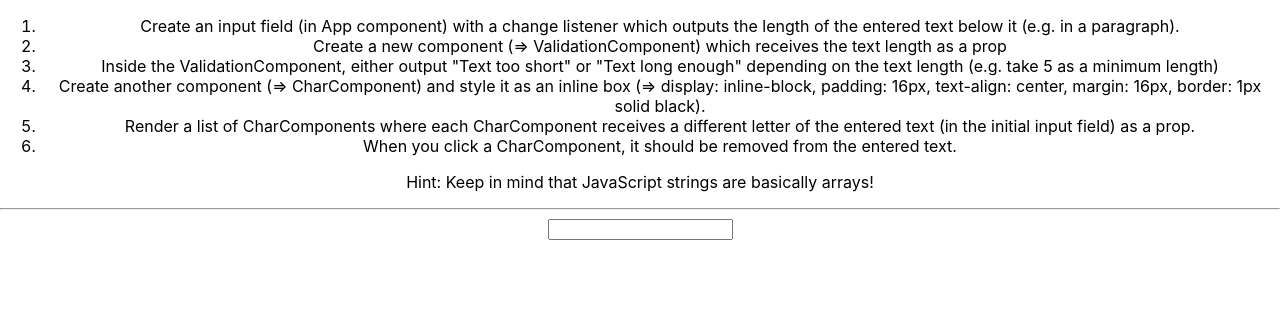
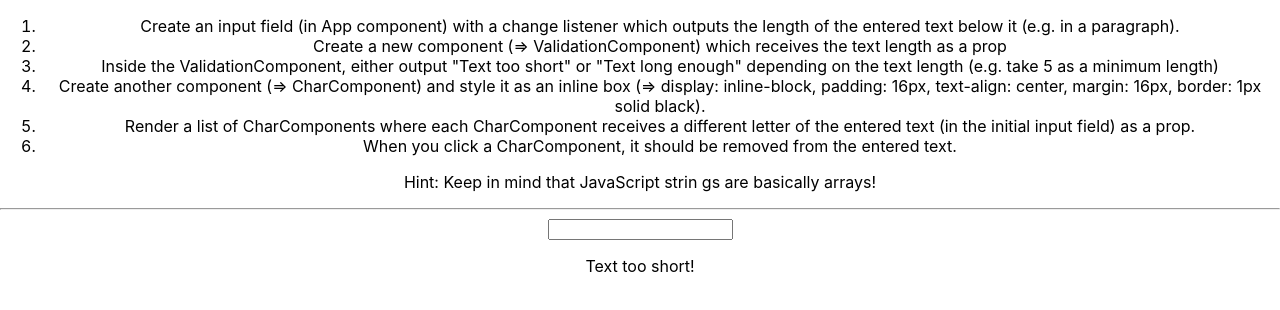
Before and after one commit to michkarczewski95/test, a React (Create React App) app: page / in a window 1280 px wide. Shown: the top 310 px of the page. Built offline with nearby package versions, Linux system fonts and the light colour scheme.

Commit message:
Exercise2

```diff
--- a/src/App.js
+++ b/src/App.js
@@ -1,6 +1,7 @@
 import logo from './logo.svg';
 import './App.css';
 import { Component } from 'react';
+import Validation from './Validation/Validation.js';
 
 class App extends Component {
   state= {
@@ -20,11 +21,15 @@
           <li>Render a list of CharComponents where each CharComponent receives a different letter of the entered text (in the initial input field) as a prop.</li>
           <li>When you click a CharComponent, it should be removed from the entered text.</li>
         </ol>
-        <p>Hint: Keep in mind that JavaScript strings are basically arrays!</p>
+        <p>Hint: Keep in mind that JavaScript strin
+          gs are basically arrays!</p>
         <hr />
-        <input type="text"
+        <input
+         type="text"
          onChange={this.inputChangeHandler}
          value={this.state.userInput} />
+         <p>{this.state.userInput} </p>
+         <Validation inputLenght={this.state.userInput.length} />
         </div>
   );
 }
--- /dev/null
+++ b/src/Validation/Validation.js
@@ -0,0 +1,13 @@
+import React from 'react' ;
+const validation = (props) => {
+return(
+<div>
+    <p>Text too short!</p>
+</div>
+
+);
+
+
+};
+
+export default validation;
```
